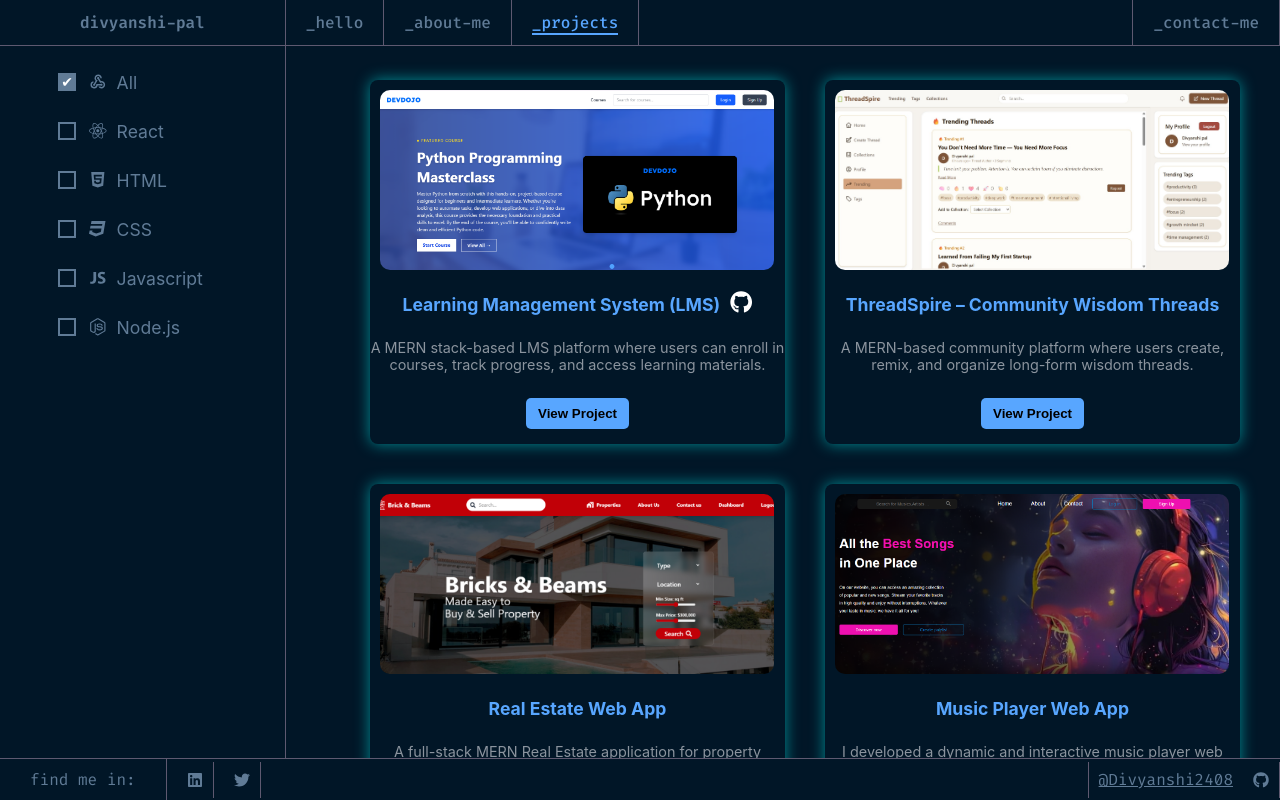
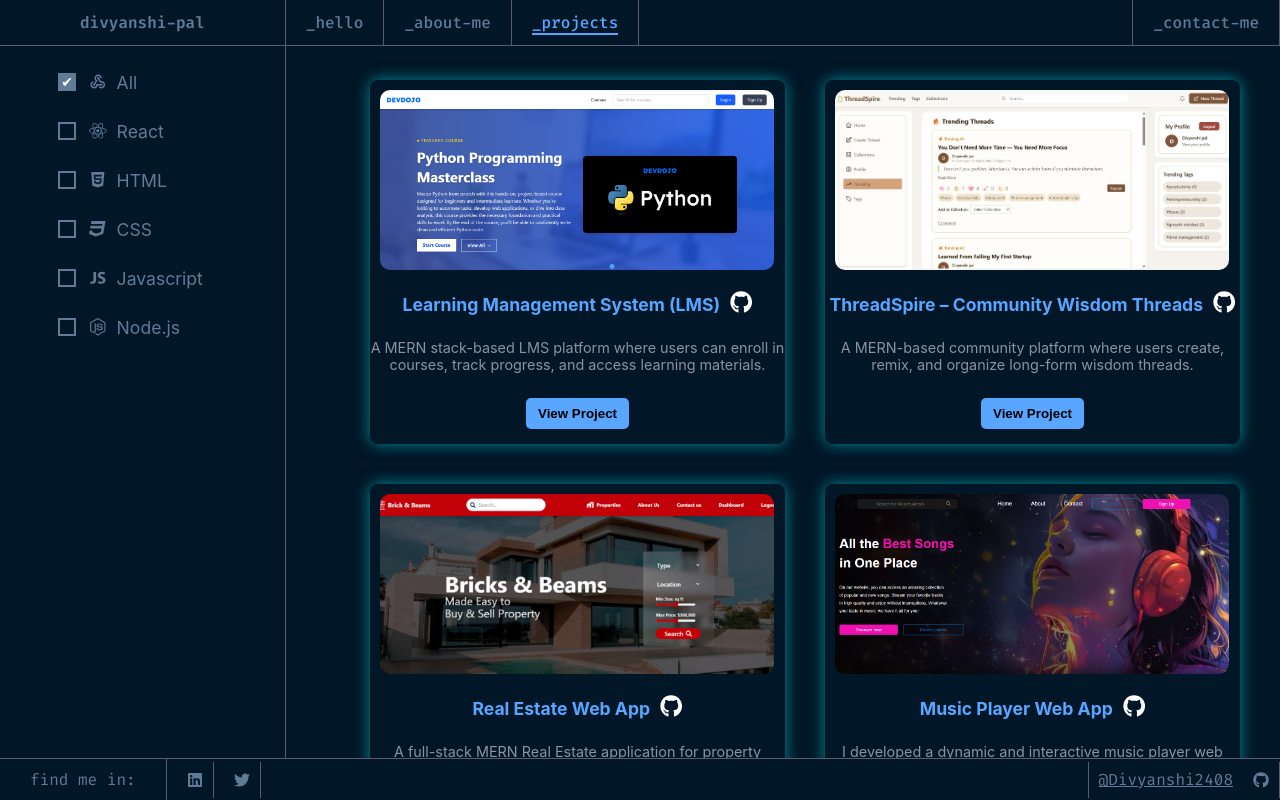
Before and after one commit to Divyanshi2408/Portfolio, a React (Create React App) app: page /projects in a window 1280 px wide. Shown: the top 800 px of the page. Built offline with nearby package versions, Linux system fonts and the light colour scheme.

Commit message:
add github url of project

```diff
--- a/src/pages/Projects.jsx
+++ b/src/pages/Projects.jsx
@@ -13,7 +13,7 @@ const projects = [
     title: "Learning Management System (LMS)",
     category: "Node.js",
     image: im40,
-    github: "https://github.com/yourusername/lms-project",
+    github: "https://github.com/Divyanshi2408/Learning-Management-System",
     description: "A MERN stack-based LMS platform where users can enroll in courses, track progress, and access learning materials.",
   },
   {
@@ -21,6 +21,7 @@ const projects = [
     title: "ThreadSpire – Community Wisdom Threads",
     category: "Node.js",
     image: im36,
+    github: "https://github.com/Divyanshi2408/ThreadSpire-Community-Wisdom-Threads",
     description: "A MERN-based community platform where users create, remix, and organize long-form wisdom threads.",
   },
   {
@@ -28,6 +29,7 @@ const projects = [
     title: "Real Estate Web App",
     category: "Node.js",
     image: im44,
+    github: "https://github.com/Divyanshi2408/Real-Estate-webApp",
     description: "A full-stack MERN Real Estate application for property listings, user authentication, and real-time search.",
   },
   {
@@ -35,6 +37,7 @@ const projects = [
     title: "Music Player Web App",
     category: "React",
     image: im12,
+    github: "https://github.com/Divyanshi2408/music-player",
     description: "I developed a dynamic and interactive music player web application.",
   },
   {
@@ -42,6 +45,7 @@ const projects = [
     title: "Recipe Finder Web App",
     category: "React",
     image: im16,
+    github: "https://github.com/Divyanshi2408/recipe-finder",
     description: "I created a Recipe Finder web application using React",
   },
   {
@@ -49,6 +53,7 @@ const projects = [
     title: "Airline Website",
     category: "HTML",
     image: im26,
+    github: "https://github.com/Divyanshi2408/ADR-Airline",
     description: "I created a dynamic and user-friendly Airline Website as a frontend-only project",
   },
   {
@@ -56,6 +61,7 @@ const projects = [
     title: "Travel Website",
     category: "HTML",
     image: im22,
+    github: "https://github.com/Divyanshi2408/Learning-Management-System",
     description: "I created a Travel Website using HTML, CSS, and JavaScript, aimed at showcasing travel destinations and services.",
   },
   {
@@ -63,6 +69,7 @@ const projects = [
     title: "Flower Website",
     category: "HTML",
     image: im31,
+    github: "https://github.com/Divyanshi2408/Flower-Web",
     description: "This Flower Website was developed using HTML, CSS, and JavaScript",
   },
   {
@@ -70,6 +77,7 @@ const projects = [
     title: "Sorting Algorithm Visualizer",
     category: "React",
     image: im20,
+    github: "https://github.com/Divyanshi2408/sorting-visualizer-main",
     description: "The Sorting Algorithm Visualizer is a React-based application that visually demonstrates various sorting algorithms in action.",
   },
   {
@@ -77,6 +85,7 @@ const projects = [
     title: "To-Do List App",
     category: "React",
     image: im11,
+    github: "https://github.com/Divyanshi2408/Todo-list",
     description: "I developed a To-Do List App using React, designed to help users efficiently manage their daily tasks.",
   },
 ];
```
